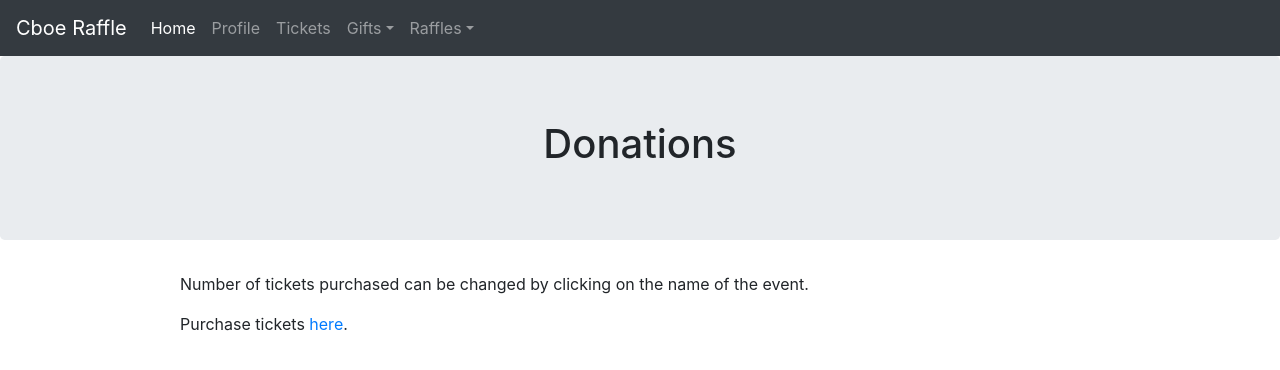
After one commit to mjms3/raffle, a Django app: page /event/tickets/ in a window 1280 px wide. The commit adds this page. Shown: the top 370 px of the page. Run offline with Django 3.2, Linux system fonts and the light colour scheme; the visitor is signed in with stand-in values (Sample User, id 1); data that the repository does not hold is empty.

Commit message:
Add raffle ticket purchase and management

```diff
--- a/event/templates/gift_index.html
+++ b/event/templates/gift_index.html
@@ -8,6 +8,8 @@
 
 {% block content %}
     <p>Donations can be updated by clicking on the name of the donation.</p>
+    <p>Donate new items <a href="{% url 'gift_create' %}">here</a>.</p>
+    {% if object_list %}
     <table class="table">
         <thead>
         <tr>
@@ -29,4 +31,5 @@
         {% endfor %}
         </tbody>
     </table>
+    {% endif %}
 {% endblock %}
--- /dev/null
+++ b/event/templates/ticket_index.html
@@ -0,0 +1,34 @@
+{% extends 'base.html' %}
+{% block header %}
+    <div class="container">
+        <h1>Donations</h1>
+    </div>
+{% endblock %}
+
+
+{% block content %}
+    <p>Number of tickets purchased can be changed by clicking on the name of the event.</p>
+    <p>Purchase tickets <a href="{% url 'create_participation' %}">here</a>.</p>
+    {% if object_list %}
+    <table class="table">
+        <thead>
+        <tr>
+            <th scope="col">Event</th>
+            <th scope="col">User</th>
+            <th scope="col">Tickets</th>
+        </tr>
+        </thead>
+        <tbody>
+        {% for participation in object_list %}
+            <tr>
+                <th scope="row"><a href="{% url 'update_participation' participation.id %}">{{ participation.event }}</a></th>
+                <td>{{ participation.user }}</td>
+                <td>{{ participation.number_of_tickets }}</td>
+            <td><a href="{% url 'delete_participation' participation.id %}">Remove Tickets</a></td>
+            </tr>
+        {% endfor %}
+        </tbody>
+    </table>
+    {%  endif %}
+
+{% endblock %}
--- a/event/urls.py
+++ b/event/urls.py
@@ -5,10 +5,14 @@ from event import views
 urlpatterns = [
     path('<int:event_id>/',  views.EventView.as_view(), name='event_index'),
     path('gifts/', views.GiftIndexView.as_view(), name='gift_index'),
-    path('gifts/<pk>/update/', views.GiftUpdateView.as_view(), name='update_gift'),
-    path('gifts/<pk>/delete/', views.GiftDeleteView.as_view(), name='delete_gift'),
-    path('gifts/donate', views.GiftCreateView.as_view(), name='gift_create'),
-    path('gifts/donations', views.MyGiftsView.as_view(), name='my_donations'),
+    path('gifts/update/<pk>/', views.GiftUpdateView.as_view(), name='update_gift'),
+    path('gifts/delete/<pk>/', views.GiftDeleteView.as_view(), name='delete_gift'),
+    path('gifts/donate/', views.GiftCreateView.as_view(), name='gift_create'),
+    path('gifts/donations/', views.MyGiftsView.as_view(), name='my_donations'),
+    path('tickets/', views.MyTicketsView.as_view(), name='my_tickets'),
+    path('tickets/create/', views.RaffleParticipationCreateView.as_view(), name='create_participation'),
+    path('tickets/update/<pk>/', views.RaffleParticipationUpdateView.as_view(), name='update_participation'),
+    path('tickets/delete/<pk>/', views.RaffleParticipationDeleteView.as_view(), name='delete_participation'),
     path('api/process_image_click/', views.process_image_click, name='process_image_click'),
     path('api/stream/', views.stream, name='event_stream'),
     path('api/change_picker/<int:event_id>', views.change_current_gift_picker, name='change_picker')
--- a/event/views.py
+++ b/event/views.py
@@ -6,7 +6,7 @@ from django.shortcuts import get_object_or_404
 from django.urls import reverse_lazy
 from django.views.generic import ListView, CreateView, UpdateView, DeleteView
 
-from event.models import Action, Gift, RaffleEvent, _pick_next_person
+from event.models import Action, Gift, RaffleEvent, _pick_next_person, RaffleParticipation
 
 
 class EventView(LoginRequiredMixin, ListView):
@@ -30,7 +30,6 @@ class MyGiftsView(LoginRequiredMixin, ListView):
 
     def get_queryset(self):
         return Gift.objects.filter(added_by=self.request.user)
-
 
 class GiftCreateView(LoginRequiredMixin, CreateView):
     model = Gift
@@ -63,6 +62,45 @@ class GiftDeleteView(LoginRequiredMixin, DeleteView):
     def get_queryset(self):
         base_qs = super(GiftDeleteView, self).get_queryset()
         return base_qs.filter(added_by=self.request.user)
+
+class MyTicketsView(LoginRequiredMixin, ListView):
+    template_name = 'ticket_index.html'
+    model = RaffleParticipation
+
+    def get_queryset(self):
+        return RaffleParticipation.objects.filter(user=self.request.user)
+
+class RaffleParticipationCreateView(LoginRequiredMixin, CreateView):
+    model = RaffleParticipation
+    fields = ['event','number_of_tickets']
+    template_name = 'ticket_form.html'
+    success_url = reverse_lazy('my_tickets')
+
+    def form_valid(self, form):
+        raffle_participation = form.save(commit=False)
+        raffle_participation.user = self.request.user
+        raffle_participation.save()
+        self.object = raffle_participation
+        return HttpResponseRedirect(self.get_success_url())
+
+class RaffleParticipationUpdateView(LoginRequiredMixin, UpdateView):
+    model = RaffleParticipation
+    fields = ['number_of_tickets']
+    template_name = 'ticket_form.html'
+    success_url = reverse_lazy('my_tickets')
+
+    def get_queryset(self):
+        base_qs = super(RaffleParticipationUpdateView, self).get_queryset()
+        return base_qs.filter(user=self.request.user)
+
+class RaffleParticipationDeleteView(LoginRequiredMixin, DeleteView):
+    model = RaffleParticipation
+    success_url = reverse_lazy('my_tickets')
+    template_name = 'raffle_participation_delete_confirmation.html'
+
+    def get_queryset(self):
+        base_qs = super(RaffleParticipationDeleteView, self).get_queryset()
+        return base_qs.filter(user=self.request.user)
 
 @permission_required('change_raffleevent')
 def change_current_gift_picker(request, event_id):
--- a/templates/common.html
+++ b/templates/common.html
@@ -38,15 +38,8 @@
             <li class="nav-item">
                 <a class="nav-link" href="{% url 'user_profile' %}">Profile</a>
             </li>
-            <li class="nav-item dropdown">
-                <a class="nav-link dropdown-toggle" href="#" role="button"
-                   id="giftDropDown" data-toggle="dropdown" aria-haspopup="true" aria-expanded="false">
-                    Raffles</a>
-                <div class="dropdown-menu" aria-labelledby="giftDropDown">
-                    {%  for event in all_events %}
-                    <a class="dropdown-item" href="{% url 'event_index' event.id %}">{{ event.name }}</a>
-                    {% endfor %}
-                </div>
+            <li class="nav-item">
+                <a class="nav-link" href="{% url 'my_tickets' %}">Tickets</a>
             </li>
             <li class="nav-item dropdown">
                 <a class="nav-link dropdown-toggle" href="#" role="button"
@@ -55,6 +48,16 @@
                 <div class="dropdown-menu" aria-labelledby="giftDropDown">
                     <a class="dropdown-item" href="{% url 'gift_create' %}">Donate gifts</a>
                     <a class="dropdown-item" href="{% url 'my_donations' %}">Review Donations</a>
+                </div>
+            </li>
+            <li class="nav-item dropdown">
+                <a class="nav-link dropdown-toggle" href="#" role="button"
+                   id="raffleDropdown" data-toggle="dropdown" aria-haspopup="true" aria-expanded="false">
+                    Raffles</a>
+                <div class="dropdown-menu" aria-labelledby="raffleDropdown">
+                    {% for event in all_events %}
+                        <a class="dropdown-item" href="{% url 'event_index' event.id %}">{{ event.name }}</a>
+                    {% endfor %}
                 </div>
             </li>
         </ul>
```
Also changed, not shown: event/models.py (+10 -4 lines), event/templates/raffle_participation_delete_confirmation.html (added, +15 -0 lines), event/templates/ticket_form.html (added, +17 -0 lines). Lines whose indentation alone changed are shown as unchanged.
